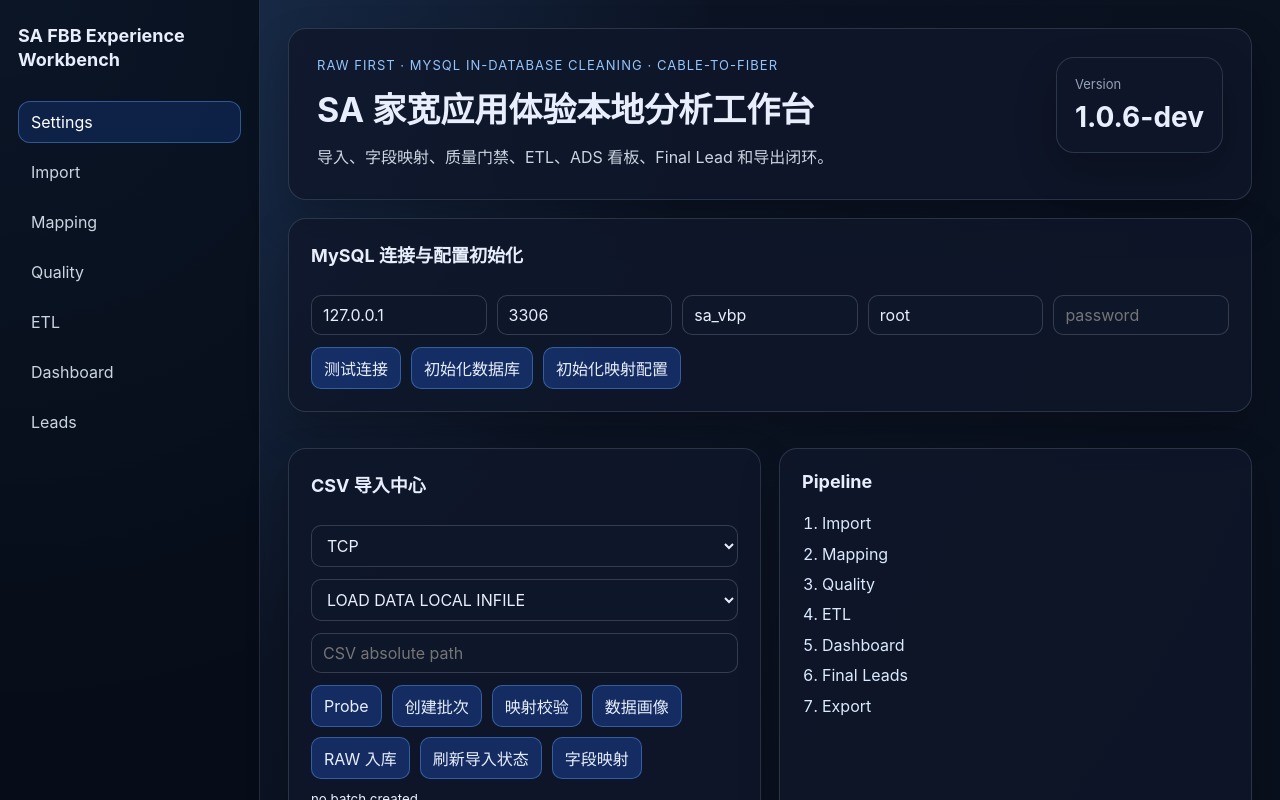
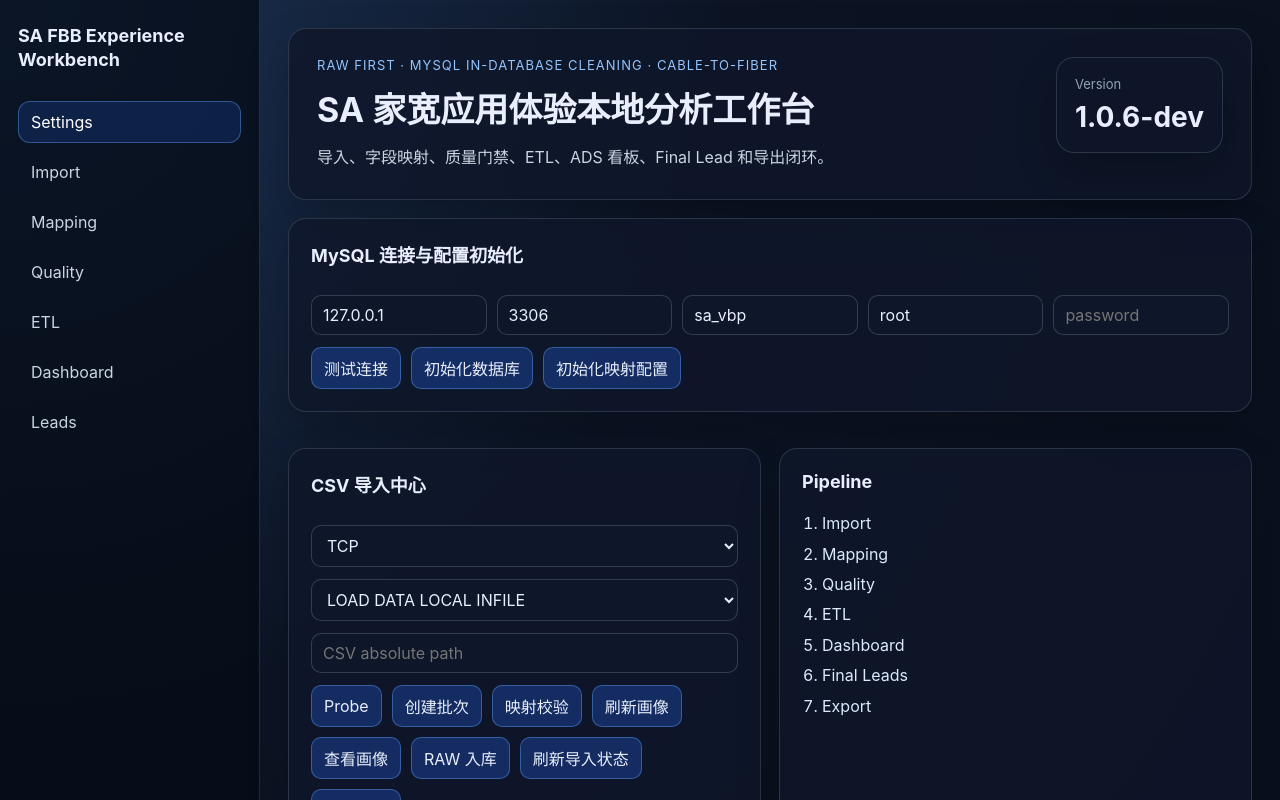
Before and after one commit to zhou-yang-personal/sa-fbb-experience-workbench, a React (Vite) app: page / in a window 1280 px wide. Shown: the top 800 px of the page. Built offline with nearby package versions, Linux system fonts and the light colour scheme.

Commit message:
feat: add dataset profile view action

```diff
--- a/src/features/workbench/ImportPanel.tsx
+++ b/src/features/workbench/ImportPanel.tsx
@@ -34,7 +34,8 @@ export function ImportPanel(props: Props) {
         <button onClick={() => runAction('import_probe_csv', () => workbenchApi.probeCsv(filePath))}>Probe</button>
         <button onClick={createBatch}>创建批次</button>
         <button onClick={() => runAction('import_validate_mapping', () => workbenchApi.validateMapping(settings, importBatchId, dataType, filePath))}>映射校验</button>
-        <button onClick={() => runAction('dataset_profile_refresh', () => profileApi.refresh(settings, importBatchId, dataType))}>数据画像</button>
+        <button onClick={() => runAction('dataset_profile_refresh', () => profileApi.refresh(settings, importBatchId, dataType))}>刷新画像</button>
+        <button onClick={() => loadMetrics('dataset_profile_get', () => profileApi.get(settings, importBatchId, dataType))}>查看画像</button>
         <button onClick={() => runAction('import_start_raw_load', () => workbenchApi.loadRaw(effectiveSettings, importBatchId, dataType, filePath, importMode))}>RAW 入库</button>
         <button onClick={() => loadMetrics('import_get_batch_status', () => workbenchApi.importStatus(settings, importBatchId))}>刷新导入状态</button>
         <button onClick={() => loadMetrics('config_get_import_mappings', () => workbenchApi.importMappings(settings, dataType))}>字段映射</button>
```
